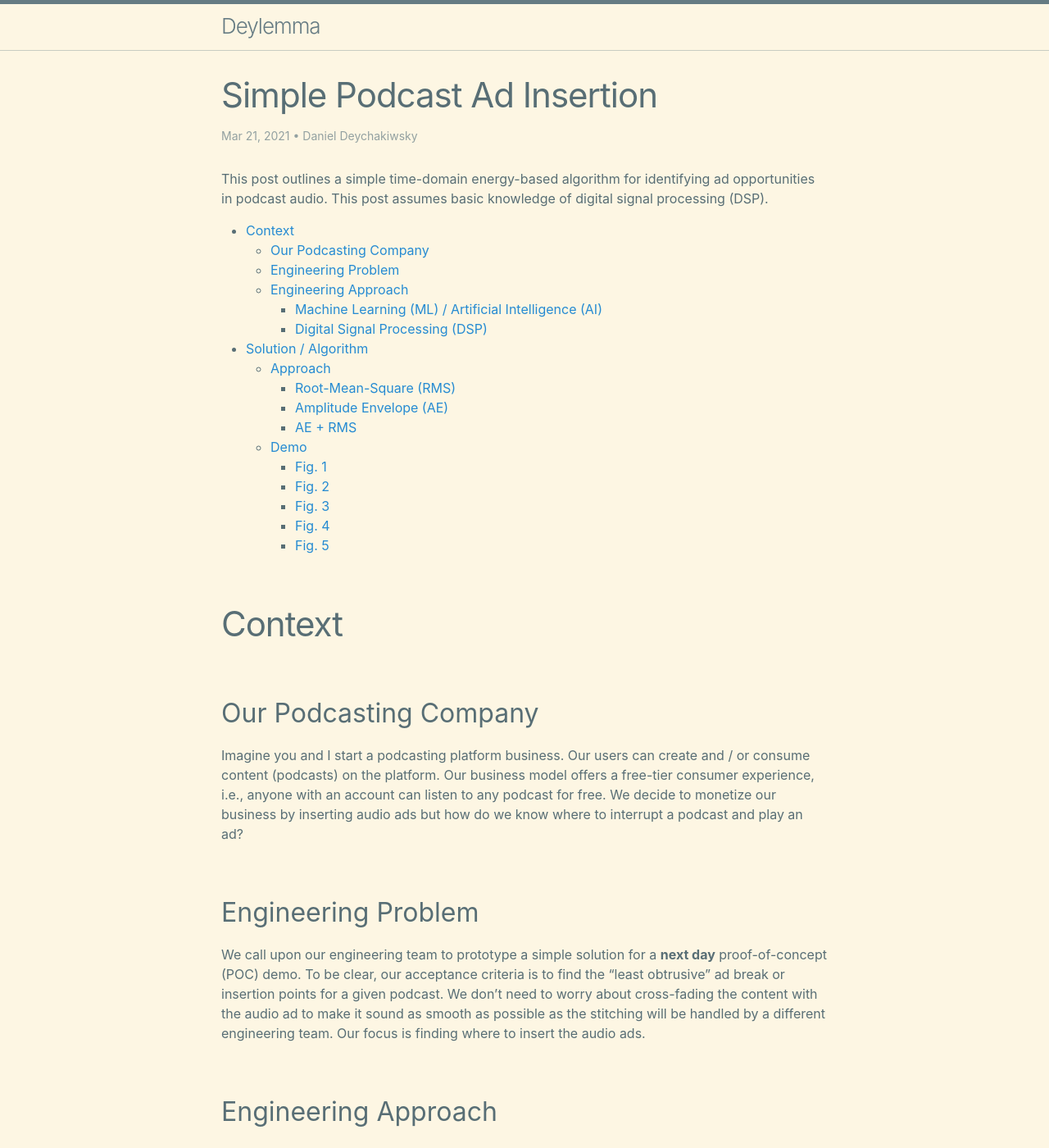
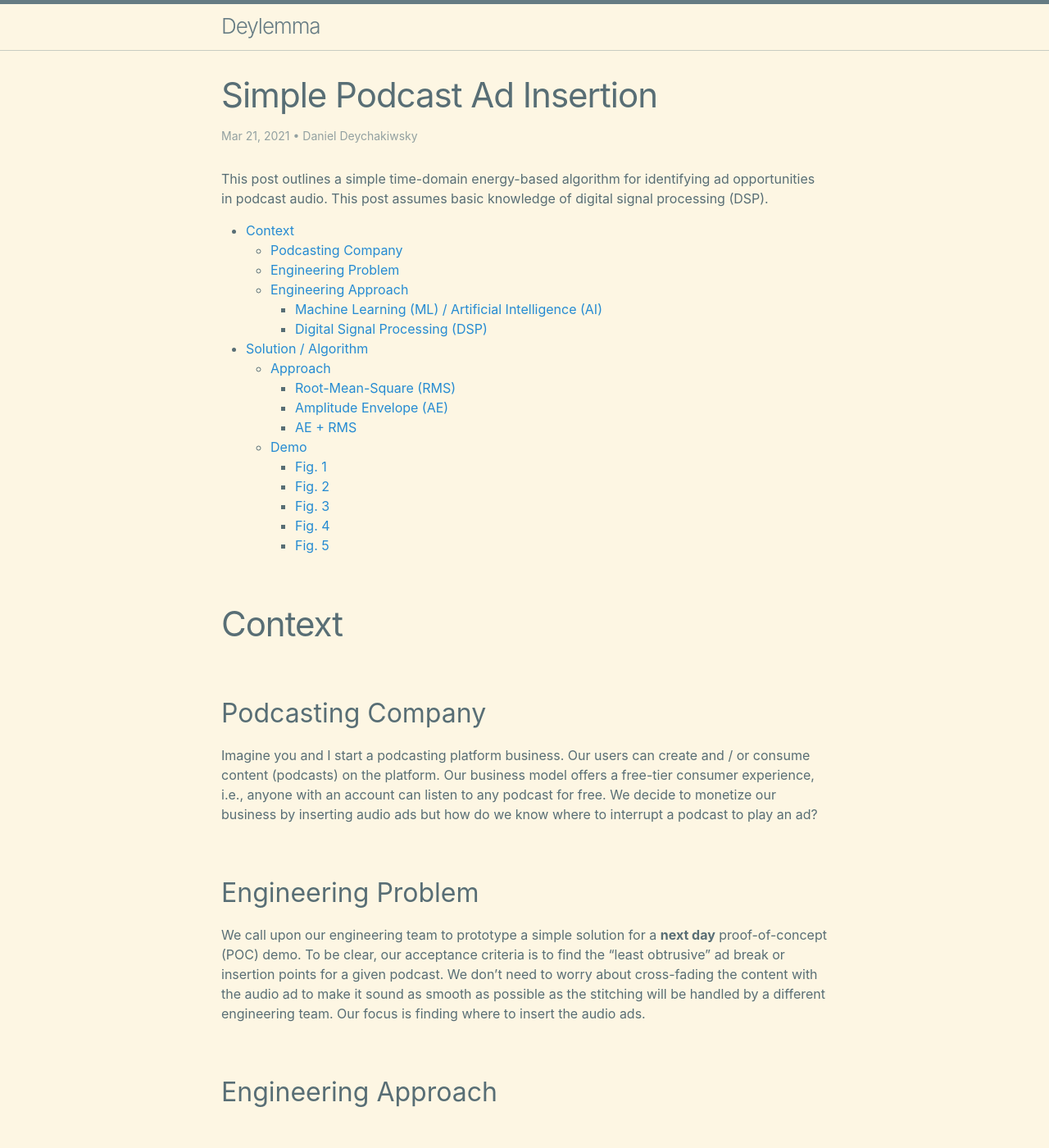
Before and after one commit to daniel-deychakiwsky/daniel-deychakiwsky.github.io, a Jekyll site: the page built from _posts/2021-03-21-simple-podcast-ad-insertion.md, in a window 1280 px wide and 1400 px high. Shown: the whole window at 82% size. Built offline with Jekyll 4.4.1, drawn with Linux system fonts in a browser that asks for light colours.

Commit message:
[blog post] simple podcast ad insertion

```diff
--- a/_posts/2021-03-21-simple-podcast-ad-insertion.md
+++ b/_posts/2021-03-21-simple-podcast-ad-insertion.md
@@ -17,14 +17,14 @@
 
 # Context
 
-## Our Podcasting Company
+## Podcasting Company
 
 Imagine you and I start a podcasting platform business.
 Our users can create and / or consume content (podcasts) on the platform.
 Our business model offers a free-tier consumer experience, i.e.,
 anyone with an account can listen to any podcast for free.
 We decide to monetize our business by inserting audio ads but how
-do we know where to interrupt a podcast and play an ad?
+do we know where to interrupt a podcast to play an ad?
 
 ## Engineering Problem
 
```
